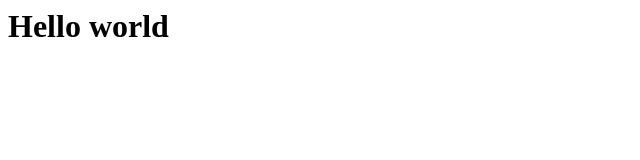
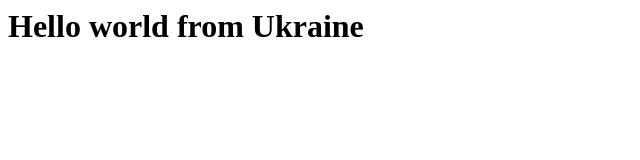
Before and after one commit to Toto0407/jenkinsTest, a plain HTML site: page index.html in a window 1280 px wide. Shown: the whole page, without its empty margins (0-640 px from the left). Drawn offline with Linux system fonts and the light colour scheme.

Commit message:
change index html

```diff
--- a/index.html
+++ b/index.html
@@ -1 +1 @@
-<h1>Hello world</h1>
+<h1>Hello world from Ukraine</h1>
```
